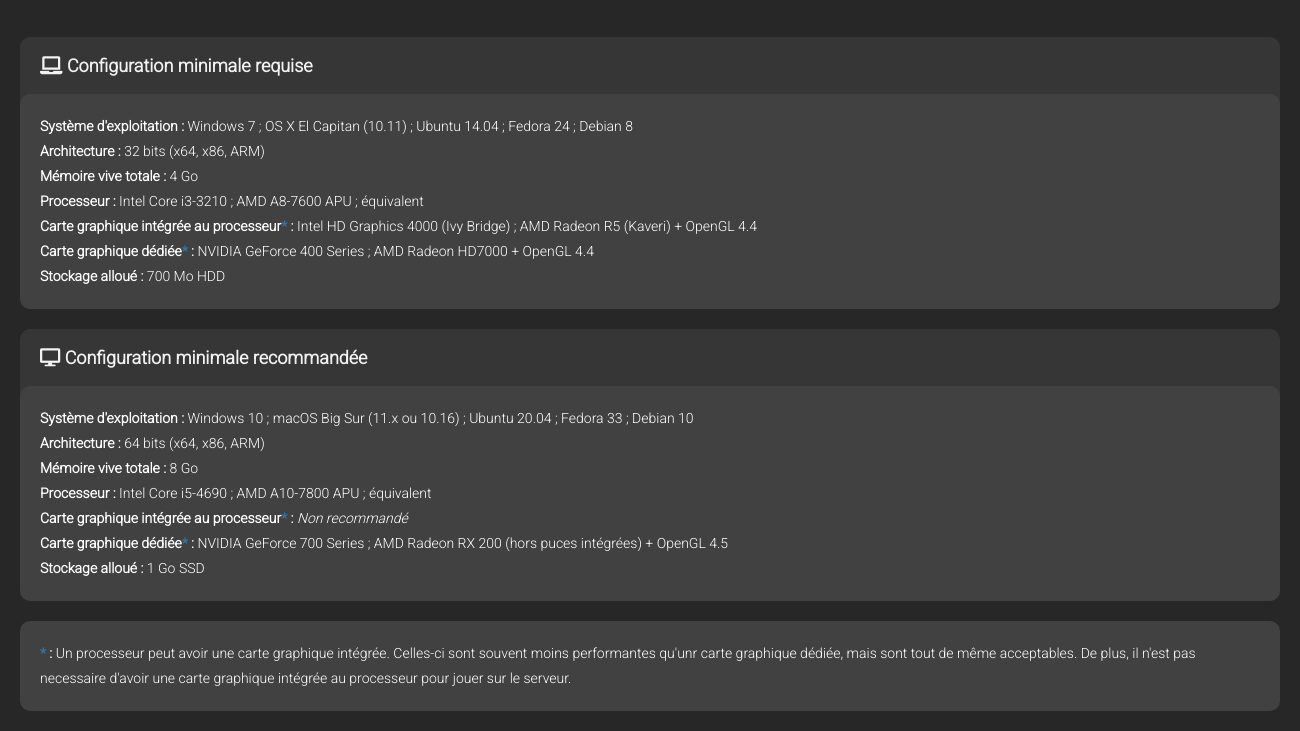
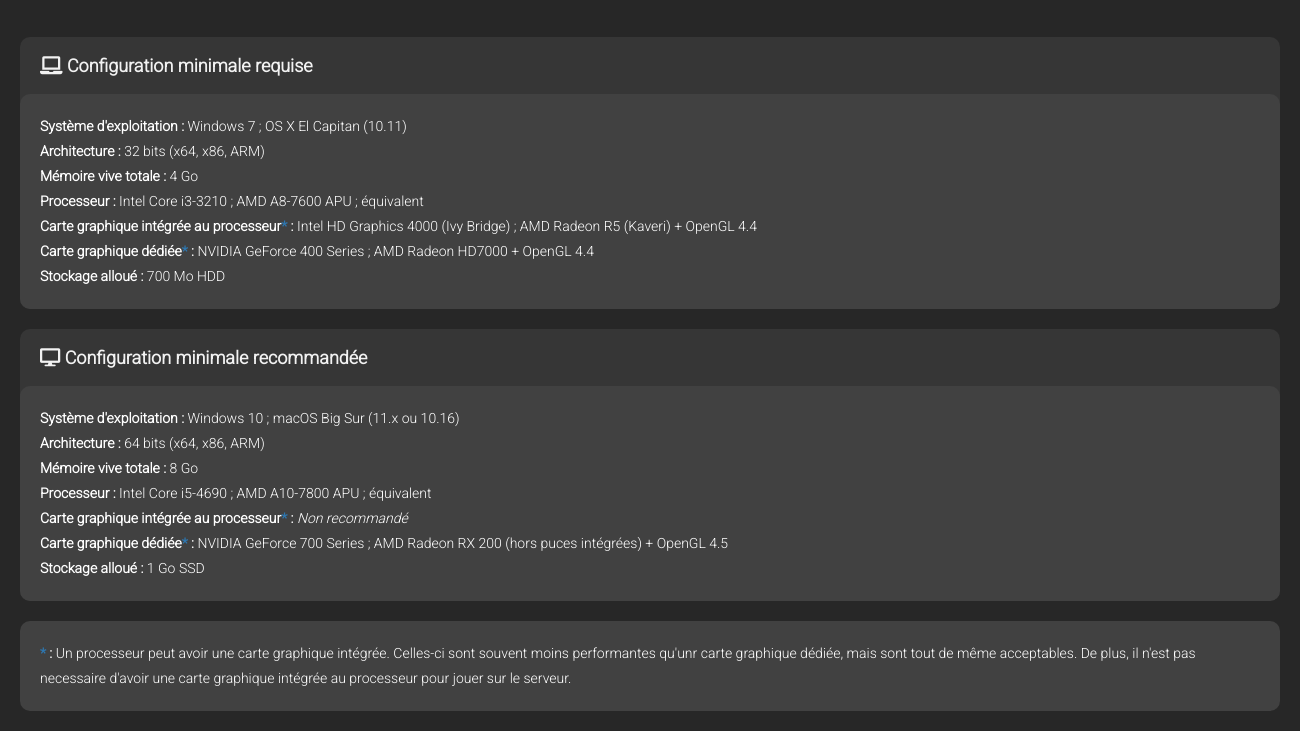
Before and after one commit to GoldFrite/ArakArahm_Launcher, an Electron app: page settings.html in a window 1300 px wide. Shown: the part 623-1354 px from the top of the page. Drawn offline with Linux system fonts and the light colour scheme; no server answers.

Commit message:
Update settings.html
Linux not supported.

```diff
--- a/settings.html
+++ b/settings.html
@@ -81,8 +81,7 @@
                     <p class="title"><b><i class="fas fa-laptop"></i> Configuration minimale requise</b></p>
                     <div class="body-form">
                         <p style="line-height: 25px; margin: 0px;">
-                            <b>Système d'exploitation :</b> Windows 7 ; OS X El Capitan (10.11) ; Ubuntu 14.04 ; Fedora
-                            24 ; Debian 8<br>
+                            <b>Système d'exploitation :</b> Windows 7 ; OS X El Capitan (10.11)<br>
                             <b>Architecture :</b> 32 bits (x64, x86, ARM)<br>
                             <b>Mémoire vive totale :</b> 4 Go<br>
                             <b>Processeur :</b> Intel Core i3-3210 ; AMD A8-7600 APU ;
@@ -101,8 +100,7 @@
                     <p class="title"><b><i class="fas fa-desktop"></i> Configuration minimale recommandée</b></p>
                     <div class="body-form">
                         <p style="line-height: 25px; margin: 0px;">
-                            <b>Système d'exploitation :</b> Windows 10 ; macOS Big Sur (11.x ou 10.16) ; Ubuntu 20.04 ;
-                            Fedora 33 ; Debian 10<br>
+                            <b>Système d'exploitation :</b> Windows 10 ; macOS Big Sur (11.x ou 10.16)<br>
                             <b>Architecture :</b> 64 bits (x64, x86, ARM)<br>
                             <b>Mémoire vive totale :</b> 8 Go<br>
                             <b>Processeur :</b> Intel Core i5-4690 ; AMD
```
